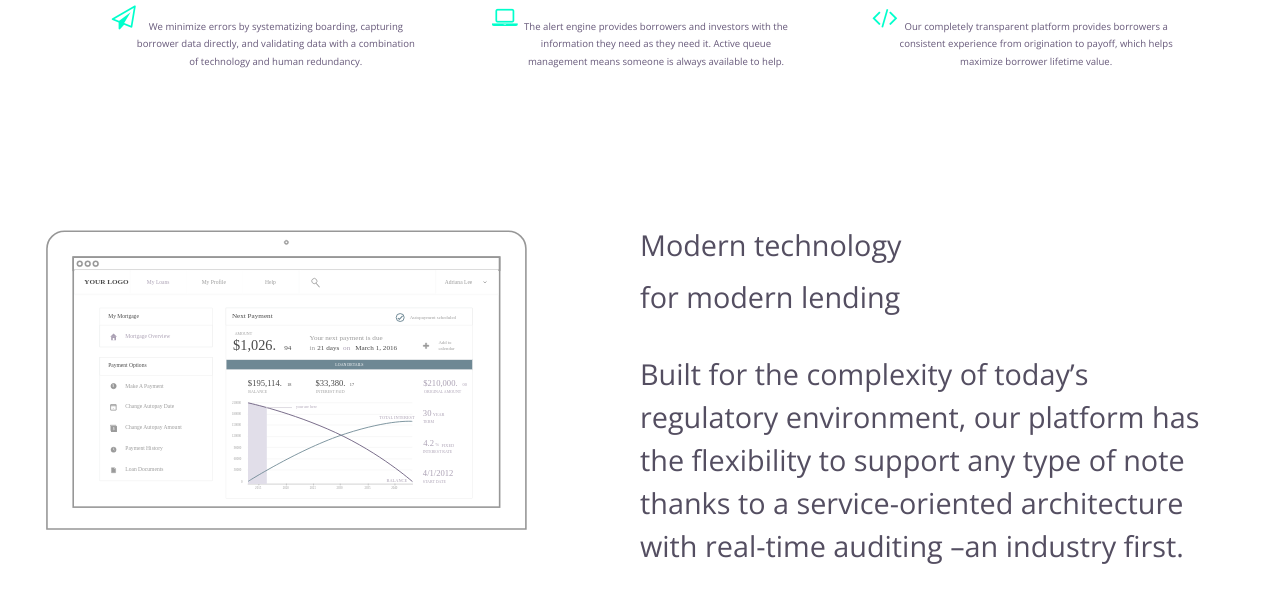
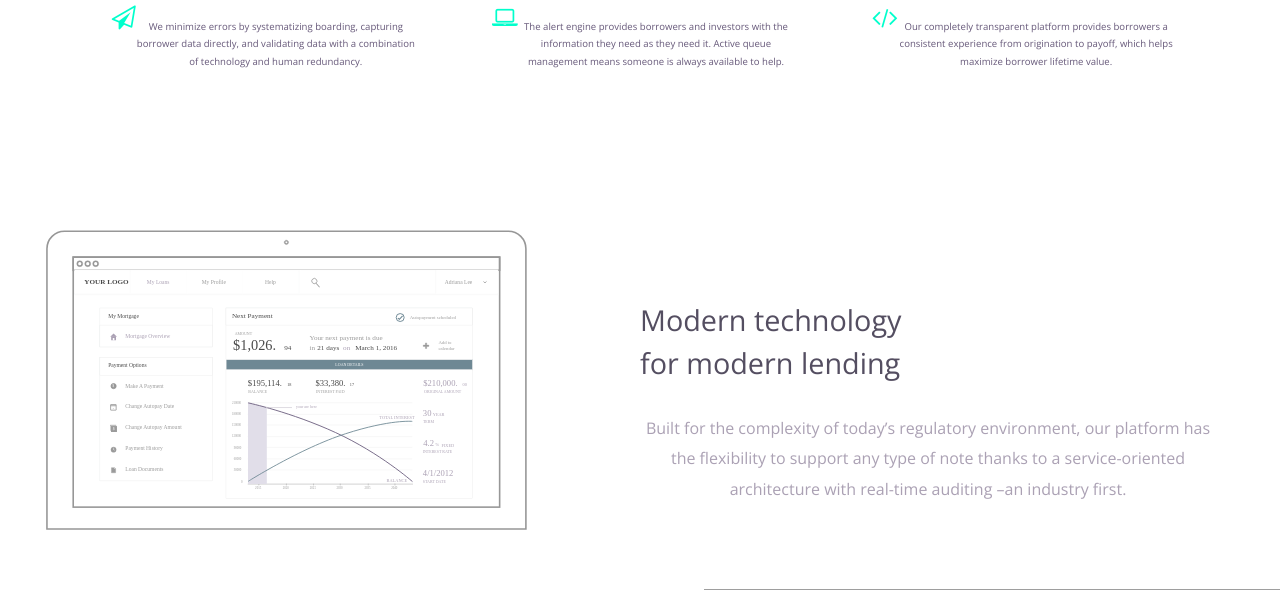
Before and after one commit to awhyit/pennie, a PHP site: page / in a window 1280 px wide. Shown: the part 1135-1725 px from the top of the page. Run offline with PHP 8.4, Linux system fonts and the light colour scheme; grey boxes are pictures that could not be loaded.

Commit message:
updates to style2

```diff
--- a/assets/css/main.css
+++ b/assets/css/main.css
@@ -3038,16 +3038,18 @@
 				padding:0;
 				font-weight: 400;
 				letter-spacing: 0em;
-				line-height: 1.8em;
+				line-height: 1.5em;
 			}
 
 		.wrapper.style2 h5 {
-				color: #544E61;
-				font-size: 1.8em;
-				margin:0px 0px 15px 0px;
+				color: #ABA1B4;
+				font-size: 1em;
+				margin:0;
+				text-align: center;
 				padding:0;
-				font-weight: 400;
+				font-weight: 100;
 				letter-spacing: 0em;
+				line-height: 1.9em;
 			}
 
 		.wrapper.style3 {
```
